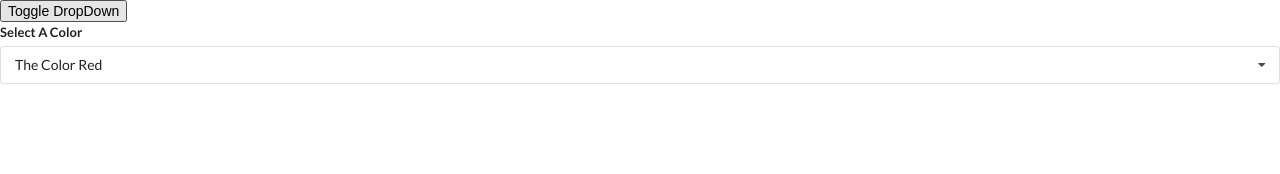
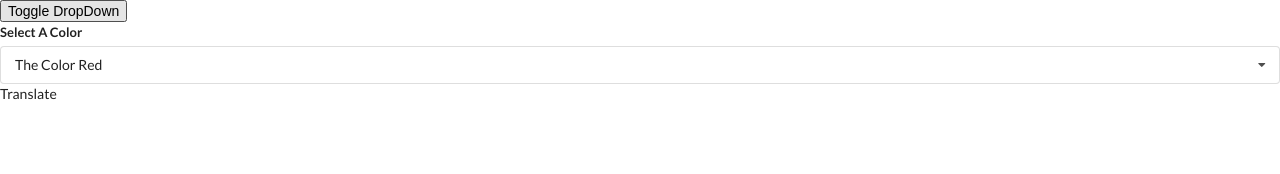
Before and after one commit to SkyHustle/widgets, a React (Create React App) app: page / in a window 1280 px wide. Shown: the top 174 px of the page. Built offline with nearby package versions, Linux system fonts and the light colour scheme.

Commit message:
Scaffold out Translate component

```diff
--- a/src/App.js
+++ b/src/App.js
@@ -2,6 +2,7 @@ import React, { useState } from 'react';
 // import Accordion from './components/Accordion';
 // import Search from './components/Search';
 import DropDown from './components/DropDown';
+import Translate from './components/Translate';
 
 // const items = [
 //     {
@@ -48,6 +49,7 @@ export default () => {
                     onSelectedChange={setSelected}
                 /> : null
             }
+            <Translate />
         </div>
 
     )
--- a/src/components/Search.js
+++ b/src/components/Search.js
@@ -7,7 +7,6 @@ const Search = () => {
     const [results, setResults] = useState([]);
 
     useEffect(() => {
-        console.log("Term UseEffect")
         // Set timeout for 2 seconds
         const timerId = setTimeout(() => {
             setDebouncedTerm(term);
@@ -15,7 +14,6 @@ const Search = () => {
 
         return () => {
             // Execute this code on the subsequent re-render
-            console.log("Timer Reset")
             clearTimeout(timerId);
         };
     }, [term]);
@@ -24,7 +22,6 @@ const Search = () => {
     // Only executed again after the user starts typing and stops for 2 seconds
     // When user starts typing user is setting deboucedTerm
     useEffect(() => {
-        console.log("Debounce UseEffect")
         const search = async () => {
             const { data } = await axios.get('https://en.wikipedia.org/w/api.php', {
                 params: {
--- /dev/null
+++ b/src/components/Translate.js
@@ -0,0 +1,7 @@
+import React from 'react';
+
+const Translate = () => {
+    return <div>Translate</div>
+};
+
+export default Translate;
```
